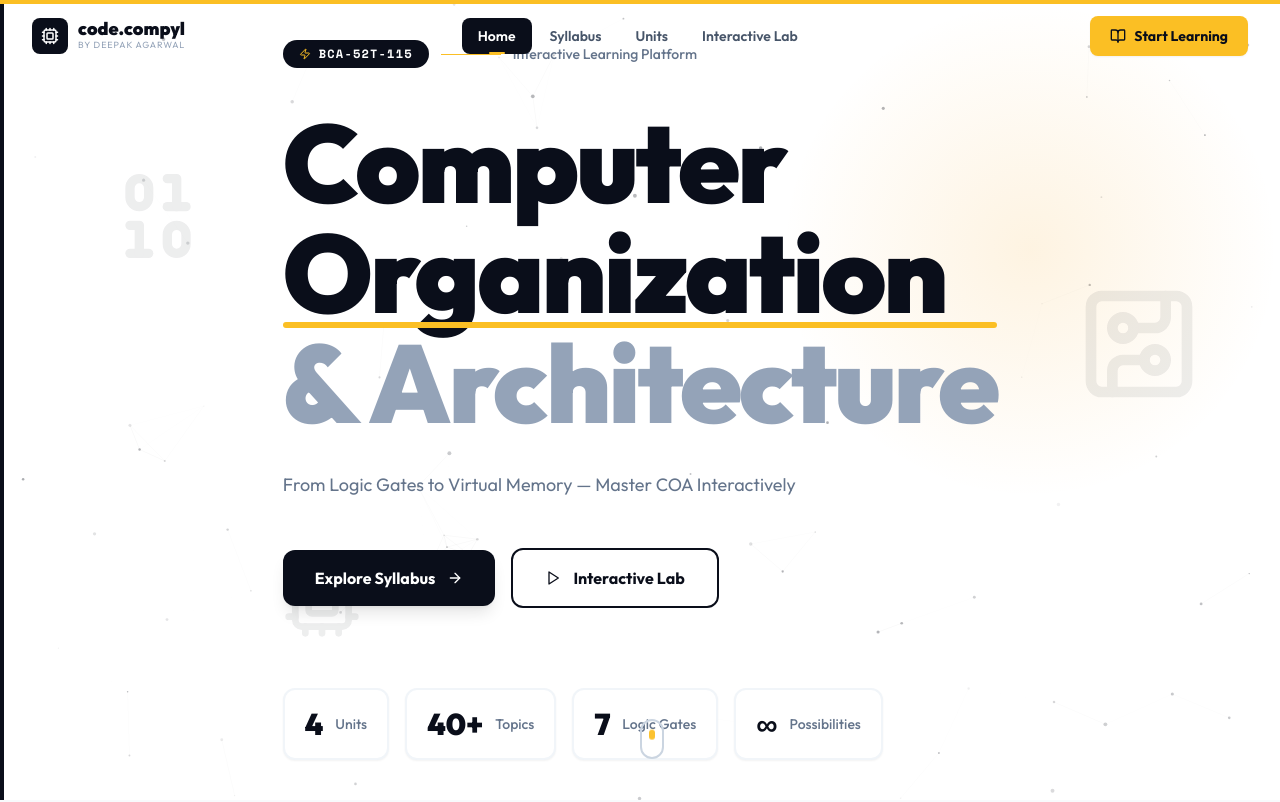
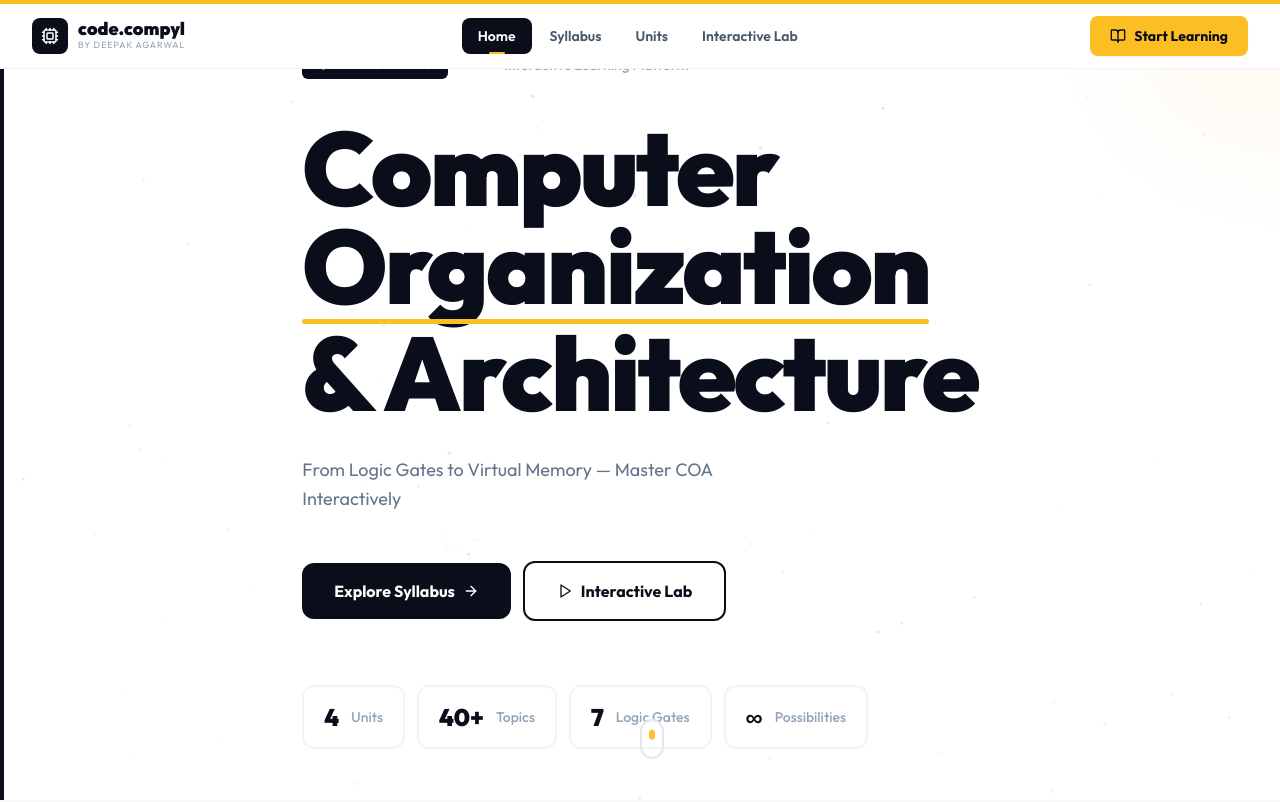
Before and after one commit to mr-deepak-agarwal/coa, a React (Create React App) app in the folder frontend/: page / in a window 1280 px wide. Shown: the top 802 px of the page. Built offline with nearby package versions, Linux system fonts and the light colour scheme.

Commit message:
updated hero

```diff
--- a/frontend/src/components/Header.jsx
+++ b/frontend/src/components/Header.jsx
@@ -21,8 +21,8 @@ const Header = ({ activeSection, onNavigate }) => {
   return (
     <header className={`fixed top-0 left-0 right-0 z-50 transition-all duration-300 ${
       isScrolled
-        ? 'bg-white/96 backdrop-blur-sm border-b-2 border-[#0a0e1a] shadow-sm'
-        : 'bg-transparent border-b border-transparent'
+        ? 'bg-white border-b-2 border-[#0a0e1a]'
+        : 'bg-white border-b border-slate-100'
     }`} style={{ fontFamily: 'Outfit, sans-serif' }}>
 
       {/* Top amber line — always visible */}
--- a/frontend/src/components/HeroSection.jsx
+++ b/frontend/src/components/HeroSection.jsx
@@ -60,69 +60,58 @@ const HeroSection = ({ onNavigate }) => {
 
   return (
     <section className="relative min-h-screen flex items-center justify-center overflow-hidden bg-white" id="home">
-      {/* Animated canvas */}
-      <canvas ref={canvasRef} className="absolute inset-0 w-full h-full z-0" />
+      {/* Clean subtle dot canvas — very faint */}
+      <canvas ref={canvasRef} className="absolute inset-0 w-full h-full z-0 opacity-30" />
 
-      {/* Amber glow top-right */}
-      <div className="absolute top-0 right-0 w-[500px] h-[500px] rounded-full z-0"
-        style={{ background: 'radial-gradient(circle, rgba(245,158,11,0.12) 0%, transparent 70%)' }} />
-      {/* Navy stripe left */}
+      {/* Amber accent block — top-right corner only, tight */}
+      <div className="absolute top-0 right-0 w-64 h-64 z-0"
+        style={{ background: 'radial-gradient(circle at top right, rgba(245,158,11,0.08) 0%, transparent 65%)' }} />
+
+      {/* Left navy border strip */}
       <div className="absolute left-0 top-0 bottom-0 w-1 bg-[#0a0e1a] z-10" />
 
-      {/* Floating decorative icons */}
-      <div className="absolute top-[20%] left-[8%] animate-float-slow opacity-[0.07]">
-        <Binary className="w-28 h-28 text-[#0a0e1a]" />
-      </div>
-      <div className="absolute top-[35%] right-[6%] animate-float opacity-[0.07]">
-        <CircuitBoard className="w-32 h-32 text-[#0a0e1a]" />
-      </div>
-      <div className="absolute bottom-[20%] left-[22%] animate-float-slow opacity-[0.07]">
-        <Cpu className="w-20 h-20 text-[#0a0e1a]" />
-      </div>
-
       {/* Main content */}
-      <div className="relative z-20 max-w-5xl mx-auto px-6 sm:px-10">
+      <div className="relative z-20 max-w-5xl mx-auto px-8 sm:px-12">
 
         {/* Course tag */}
         <div className="animate-fade-in flex items-center gap-3 mb-10">
-          <div className="flex items-center gap-2 bg-[#0a0e1a] text-white px-4 py-1.5 rounded-full text-xs font-bold tracking-widest uppercase"
+          <div className="flex items-center gap-2 bg-[#0a0e1a] text-white px-4 py-1.5 rounded-md text-xs font-bold tracking-widest uppercase"
             style={{ fontFamily: 'Space Mono, monospace' }}>
             <Zap className="w-3 h-3 text-amber-400" />
             {courseInfo.code}
           </div>
-          <div className="h-px flex-1 max-w-[60px] bg-amber-400" />
-          <span className="text-sm text-slate-500 font-medium">Interactive Learning Platform</span>
+          <div className="h-px w-8 bg-amber-400" />
+          <span className="text-sm text-slate-400 font-medium">Interactive Learning Platform</span>
         </div>
 
-        {/* Giant headline */}
-        <h1 className="animate-slide-up leading-[1.0] tracking-tight mb-8"
-          style={{ fontFamily: 'Outfit, sans-serif', fontWeight: 900, fontSize: 'clamp(52px, 9vw, 110px)' }}>
+        {/* Headline */}
+        <h1 className="animate-slide-up leading-[0.95] tracking-tight mb-8"
+          style={{ fontFamily: 'Outfit, sans-serif', fontWeight: 900, fontSize: 'clamp(48px, 8.5vw, 104px)' }}>
           <span className="block text-[#0a0e1a]">Computer</span>
-          <span className="block relative text-[#0a0e1a]">
+          <span className="block relative inline-block text-[#0a0e1a] pb-2">
             Organization
-            <span className="absolute bottom-0 left-0 w-full h-[6px] bg-amber-400 rounded-sm" />
+            <span className="absolute bottom-0 left-0 w-full h-[5px] bg-amber-400 rounded-sm" />
           </span>
-          <span className="block" style={{ color: '#94a3b8' }}>&amp; Architecture</span>
+          <span className="block text-[#0a0e1a]">&amp; Architecture</span>
         </h1>
 
         {/* Tagline */}
-        <p className="animate-slide-up animation-delay-200 text-lg text-slate-500 mb-12 max-w-xl leading-relaxed">
+        <p className="animate-slide-up animation-delay-200 text-lg text-slate-500 mb-12 max-w-lg leading-relaxed">
           {courseInfo.tagline}
         </p>
 
         {/* CTAs */}
-        <div className="animate-slide-up animation-delay-400 flex flex-wrap gap-4 items-center">
+        <div className="animate-slide-up animation-delay-400 flex flex-wrap gap-3 items-center">
           <button
             onClick={() => onNavigate('syllabus')}
-            className="group flex items-center gap-3 bg-[#0a0e1a] hover:bg-[#1e293b] text-white font-bold px-8 py-4 rounded-xl text-base transition-all duration-200 shadow-lg hover:shadow-xl"
+            className="group flex items-center gap-2 bg-[#0a0e1a] hover:bg-[#1e293b] text-white font-bold px-8 py-4 rounded-xl text-base transition-all duration-200"
           >
             Explore Syllabus
             <ArrowRight className="w-4 h-4 group-hover:translate-x-1 transition-transform" />
           </button>
-
           <button
             onClick={() => onNavigate('interactive')}
-            className="group flex items-center gap-3 border-2 border-[#0a0e1a] text-[#0a0e1a] font-bold px-8 py-4 rounded-xl text-base hover:bg-[#0a0e1a] hover:text-white transition-all duration-200"
+            className="group flex items-center gap-2 border-2 border-[#0a0e1a] text-[#0a0e1a] font-bold px-8 py-4 rounded-xl text-base hover:bg-[#0a0e1a] hover:text-white transition-all duration-200"
           >
             <Play className="w-4 h-4" />
             Interactive Lab
@@ -130,16 +119,16 @@ const HeroSection = ({ onNavigate }) => {
         </div>
 
         {/* Stats */}
-        <div className="animate-fade-in animation-delay-600 mt-20 flex flex-wrap gap-4">
+        <div className="animate-fade-in animation-delay-600 mt-16 flex flex-wrap gap-3">
           {[
             { value: '4', label: 'Units' },
             { value: '40+', label: 'Topics' },
             { value: '7', label: 'Logic Gates' },
             { value: '∞', label: 'Possibilities' },
           ].map((s, i) => (
-            <div key={i} className="flex items-center gap-3 bg-white border-2 border-slate-100 hover:border-amber-400 transition-colors rounded-xl px-5 py-4 shadow-sm">
-              <span className="text-3xl font-black text-[#0a0e1a]" style={{ fontFamily: 'Outfit, sans-serif' }}>{s.value}</span>
-              <span className="text-sm text-slate-500 font-medium">{s.label}</span>
+            <div key={i} className="flex items-center gap-3 bg-white border-2 border-slate-100 hover:border-amber-400 transition-colors duration-200 rounded-xl px-5 py-3.5">
+              <span className="text-2xl font-black text-[#0a0e1a]">{s.value}</span>
+              <span className="text-sm text-slate-400 font-medium">{s.label}</span>
             </div>
           ))}
         </div>
@@ -147,7 +136,7 @@ const HeroSection = ({ onNavigate }) => {
 
       {/* Scroll hint */}
       <div className="absolute bottom-8 left-1/2 -translate-x-1/2 z-20 animate-bounce">
-        <div className="w-6 h-10 rounded-full border-2 border-slate-300 flex justify-center pt-2">
+        <div className="w-6 h-10 rounded-full border-2 border-slate-200 flex justify-center pt-2">
           <div className="w-1.5 h-2.5 bg-amber-400 rounded-full animate-scroll-indicator" />
         </div>
       </div>
```
